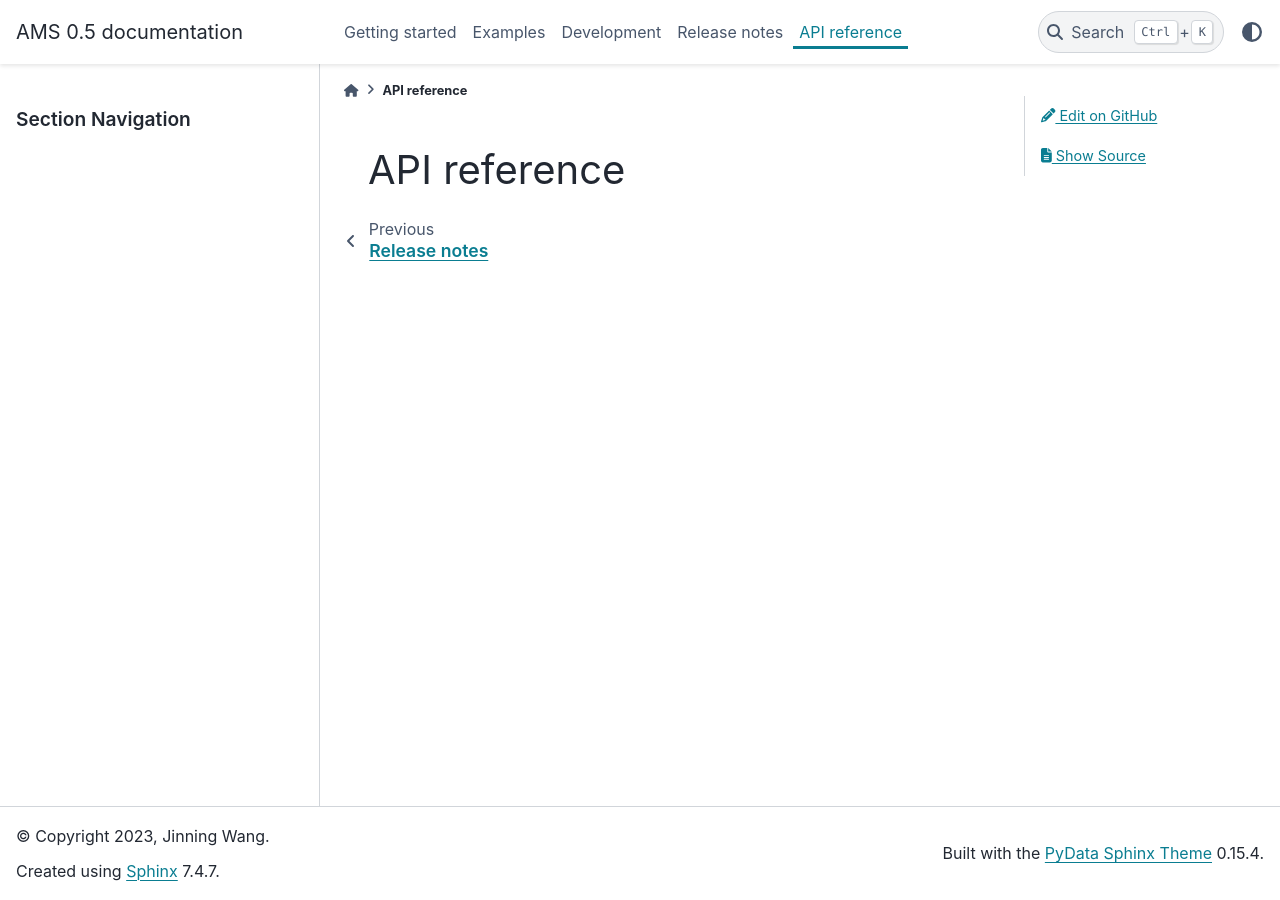
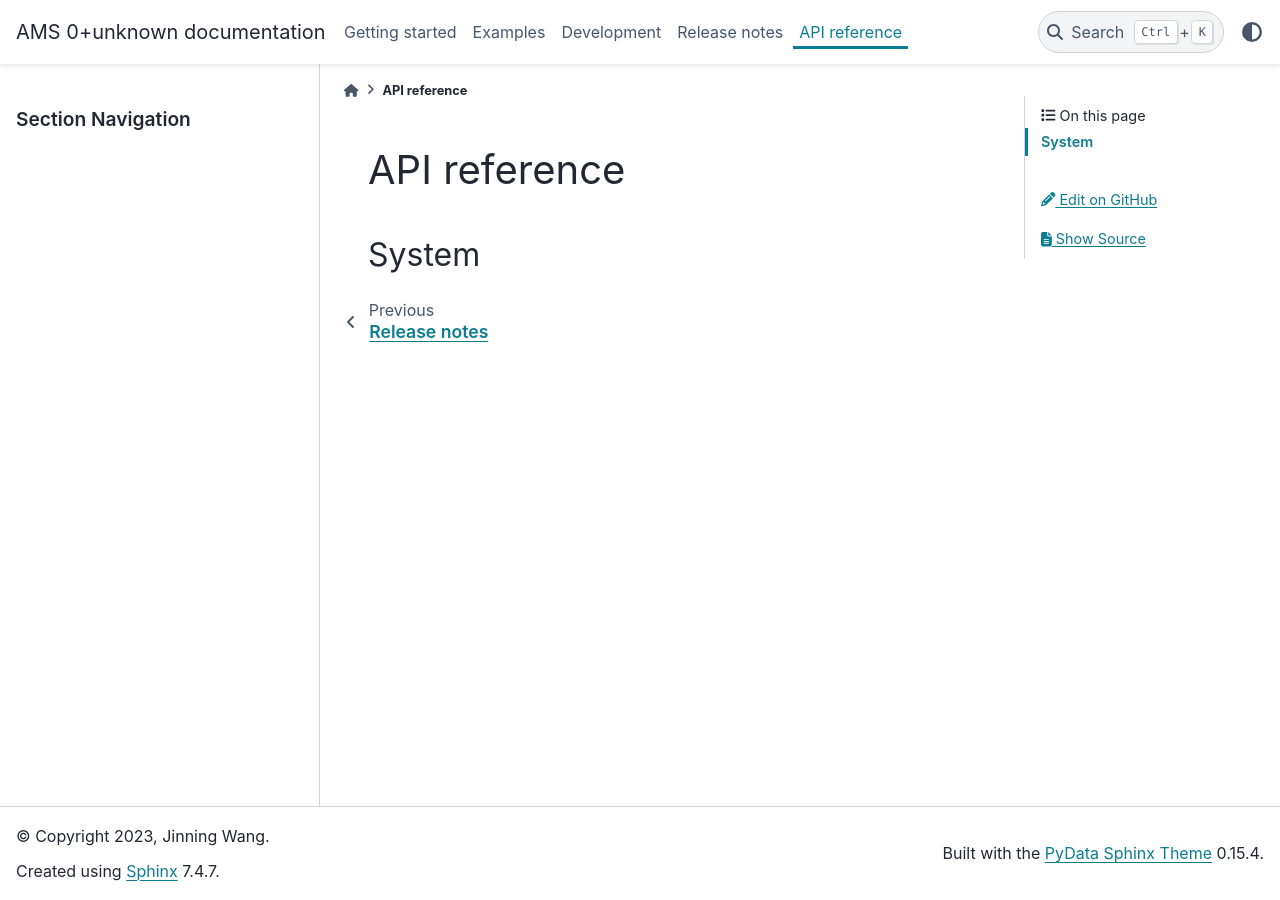
Before and after one commit to CURENT/ams, a Sphinx documentation site: the page built from docs/source/api.rst, in a window 1280 px wide. Built offline with Sphinx 7.4.7 and the PyData theme 0.15.4, drawn with Linux system fonts in a browser that asks for light colours; part of the change alters nothing that is shown.

```diff
--- a/docs/source/api.rst
+++ b/docs/source/api.rst
@@ -3,3 +3,7 @@
 =============
 API reference
 =============
+
+
+System
+======
--- a/docs/source/conf.py
+++ b/docs/source/conf.py
@@ -8,6 +8,9 @@
 
 # -- General configuration ---------------------------------------------------
 # https://www.sphinx-doc.org/en/master/usage/configuration.html#general-configuration
+
+import ams
+import shutil
 
 extensions = [
     'sphinx.ext.autodoc',
@@ -50,7 +53,11 @@ language = "en"
 project = 'AMS'
 copyright = '2023, Jinning Wang'
 author = 'Jinning Wang'
-release = '0.5'
+
+# The short X.Y version.
+version = ams.__version__
+# The full version, including alpha/beta/rc tags.
+release = ams.__version__
 
 # The name of the Pygments (syntax highlighting) style to use.
 pygments_style = 'sphinx'
@@ -89,17 +96,54 @@ html_static_path = ['_static']
 # Output file base name for HTML help builder.
 htmlhelp_basename = 'ams'
 
+# -- Options for LaTeX output ---------------------------------------------
+
+# latex_elements = {
+#     # The paper size ('letterpaper' or 'a4paper').
+#     #
+#     'preamble': r'\DeclareUnicodeCharacter{2588}{-}',
+#     'papersize': 'letterpaper',
+
+#     # The font size ('10pt', '11pt' or '12pt').
+#     #
+#     'pointsize': '11pt',
+
+#     # Additional stuff for the LaTeX preamble.
+#     #
+#     # 'preamble': '',
+
+#     # Latex figure (float) alignment
+#     #
+#     # 'figure_align': 'htbp',
+# }
+
+# # Grouping the document tree into LaTeX files. List of tuples
+# # (source start file, target name, title,
+# #  author, documentclass [howto, manual, or own class]).
+# latex_documents = [
+#     (master_doc, 'ams.tex', 'AMS Manual',
+#      'Jinning Wang', 'manual'),
+# ]
+
+# -- Options for manual page output ---------------------------------------
+
+# One entry per manual page. List of tuples
+# (source start file, name, description, authors, manual section).
+man_pages = [
+    (master_doc, 'ams', 'AMS Manual',
+     [author], 1)
+]
+
 # -- Options for Texinfo output -------------------------------------------
 
 # Grouping the document tree into Texinfo files. List of tuples
 # (source start file, target name, title, author,
 #  dir menu entry, description, category)
-# texinfo_documents = [
-#     (master_doc, 'andes', 'ANDES Manual',
-#      author, 'andes', 'Python Software for Symbolic Power System Modeling and Numerical Analysis',
-#      'Miscellaneous'),
-# ]
-
+texinfo_documents = [
+    (master_doc, 'ams', 'AMS Manual',
+     author, 'ams', 'Python Software for Dispatch Modeling and Co-Simulation with Dynanic',
+     'Miscellaneous'),
+]
 
 # Example configuration for intersphinx: refer to the Python standard library.
 intersphinx_mapping = {
@@ -116,8 +160,11 @@ html_favicon = 'images/curent.ico'
 # Disable smartquotes to display double dashes correctly
 smartquotes = False
 
+jupyter_execute_notebooks = "off"
+
 # import and execute model reference generation script
-exec(open("genroutineref.py").read())
+# TODO: use this for routines doumentation later on
+# exec(open("genroutineref.py").read())
 
 # sphinx-panels shouldn't add bootstrap css since the pydata-sphinx-theme
 # already loads it
```
